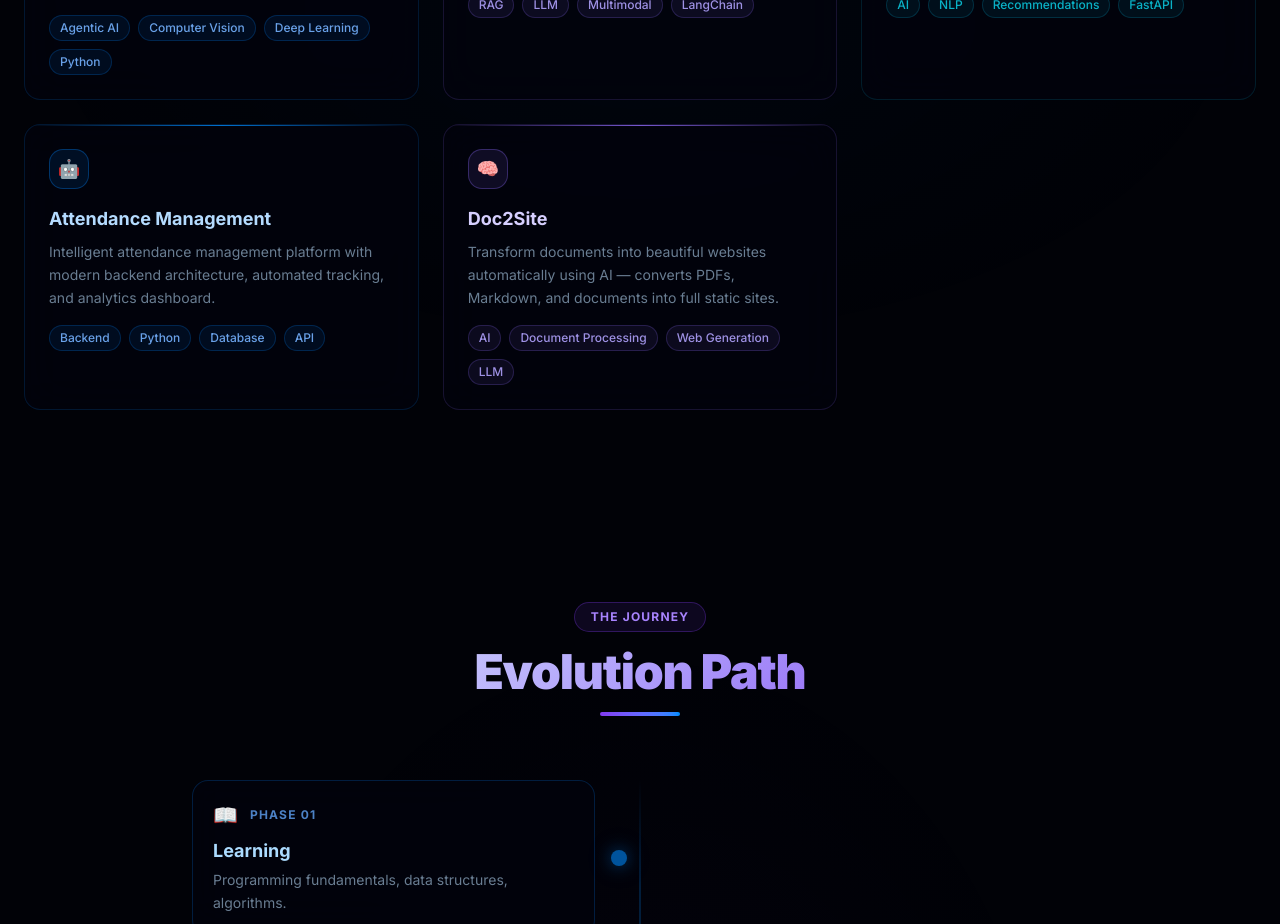
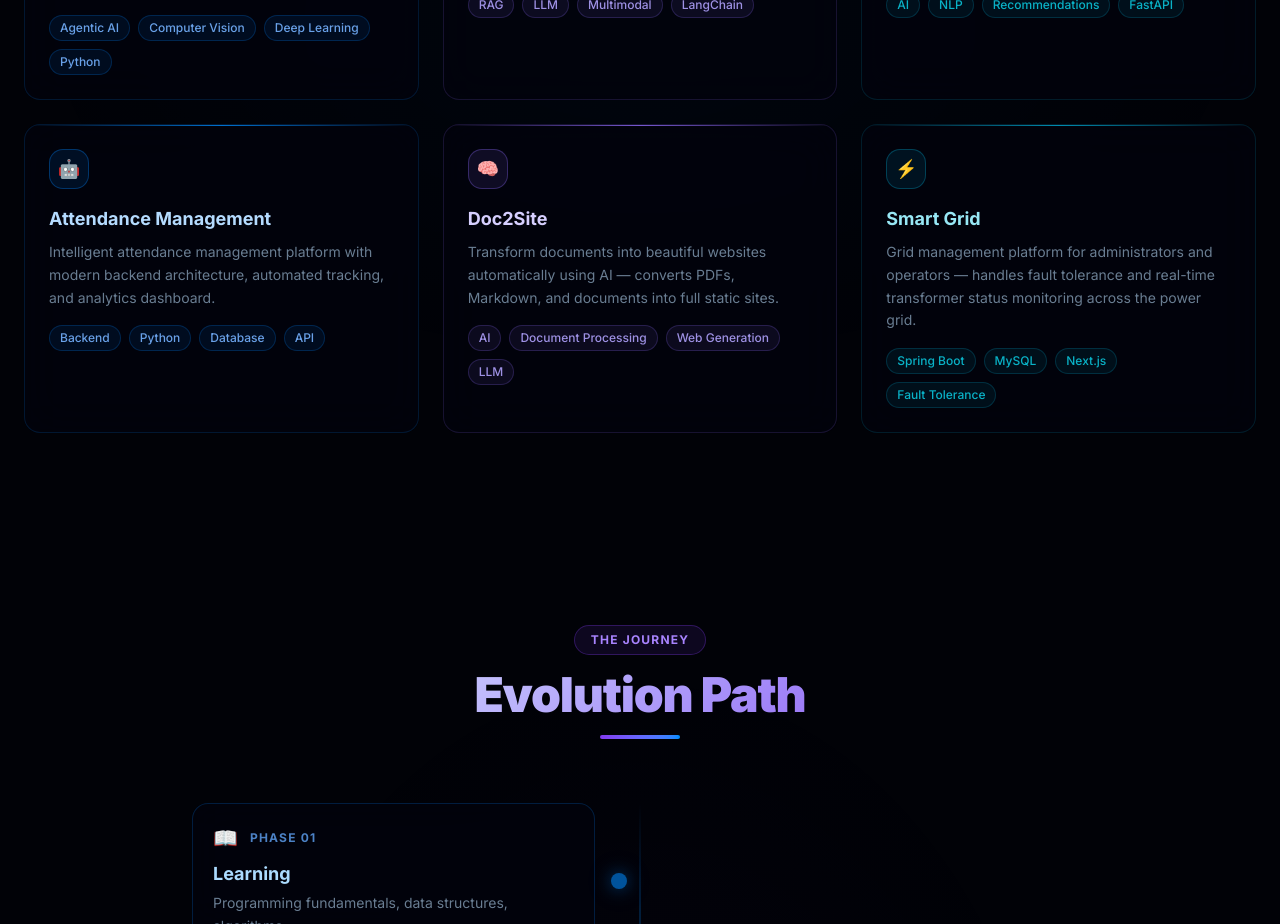
Before and after one commit to Santhosh-p653/portfolio, a React (Vite) app: page / in a window 1280 px wide. Shown: the part 2640-3564 px from the top of the page. Built offline with nearby package versions, Linux system fonts and the light colour scheme.

Commit message:
Add 'Smart Grid' project to ProjectsSection
Added a new project 'Smart Grid' with relevant details.

```diff
--- a/src/components/ProjectsSection.tsx
+++ b/src/components/ProjectsSection.tsx
@@ -44,6 +44,15 @@ const projects = [
     github: 'https://github.com/Santhosh-p653/doc2site',
     live: null,
     color: '290',
+    featured: false,
+  },
+  {
+    title: 'Smart Grid',
+    description: 'Grid management platform for administrators and operators — handles fault tolerance and real-time transformer status monitoring across the power grid.',
+    tags: ['Spring Boot', 'MySQL', 'Next.js', 'Fault Tolerance'],
+    github: 'https://github.com/Santhosh-p653/smart-grid',
+    live: null,
+    color: '210',
     featured: false,
   },
 ]
```
